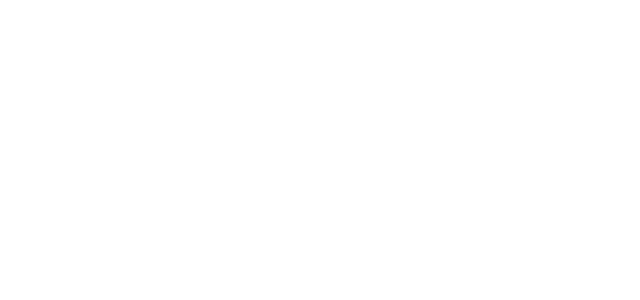
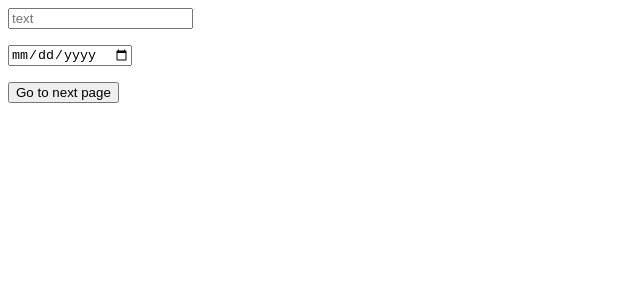
Before and after one commit to DheedIt/vueproj, a Vue app in the folder vue-project/: page / in a window 1280 px wide. Shown: the top 300 px of the page, without its empty margins (0-640 px from the left). Built offline with nearby package versions, Linux system fonts and the light colour scheme; the HTML template or start-up script is replaced by a standard one.

Commit message:
Created variables for sending to another page

```diff
--- a/vue-project/src/App.vue
+++ b/vue-project/src/App.vue
@@ -1,20 +1,59 @@
-<script  lang="ts">
+<script lang="ts">
 export default {
   data() {
     return {
-      message: 'Hello Vue!'
-    };
+      userInput: [String, Date],
+      text: new String(),
+      date: new Date(),
+    }
+  },
+  methods: {
+    insertDate(value: Date) {
+      this.date = value;
+    },
+    insertText(value: String) {
+      this.text = value;
+    },
+    sendData() {
+      // Assuming you want to navigate to another page with the data
+      this.$router.push({
+        name: 'NextPage', // Replace with your actual route name
+        query: {
+          text: this.text,
+          date: this.date.toISOString() // Convert date to string if needed
+        }
+      });
+      // You can also use this.$emit('dataSent', { text: this.text, date: this.date })
+      // if you want to emit an event instead of navigating
+    }
   }
 }
 </script>
 
 <template>
   <header>
-
   </header>
 
   <main>
+   <!-- <p>{{ text }}</p>
+   <p>Today's date is: {{ date }}</p> -->
 
+   <form>
+      <input type="text"
+        v-model="text"
+        placeholder="text" />
+    <p>
+      <input
+        type="date"
+        v-model="date"
+        placeholder="date" />
+    </p>
+    <p>
+      <button @click="sendData()" type="button">
+        Go to next page
+      </button>
+    </p>
+   </form>
   </main>
 </template>
 
--- a/vue-project/src/main.ts
+++ b/vue-project/src/main.ts
@@ -1,4 +1,5 @@
-import './assets/main.css'
+//import './assets/main.css'
+import { createMemoryHistory, createRouter } from 'vue-router'
 
 import { createApp } from 'vue'
 import App from './App.vue'
```
